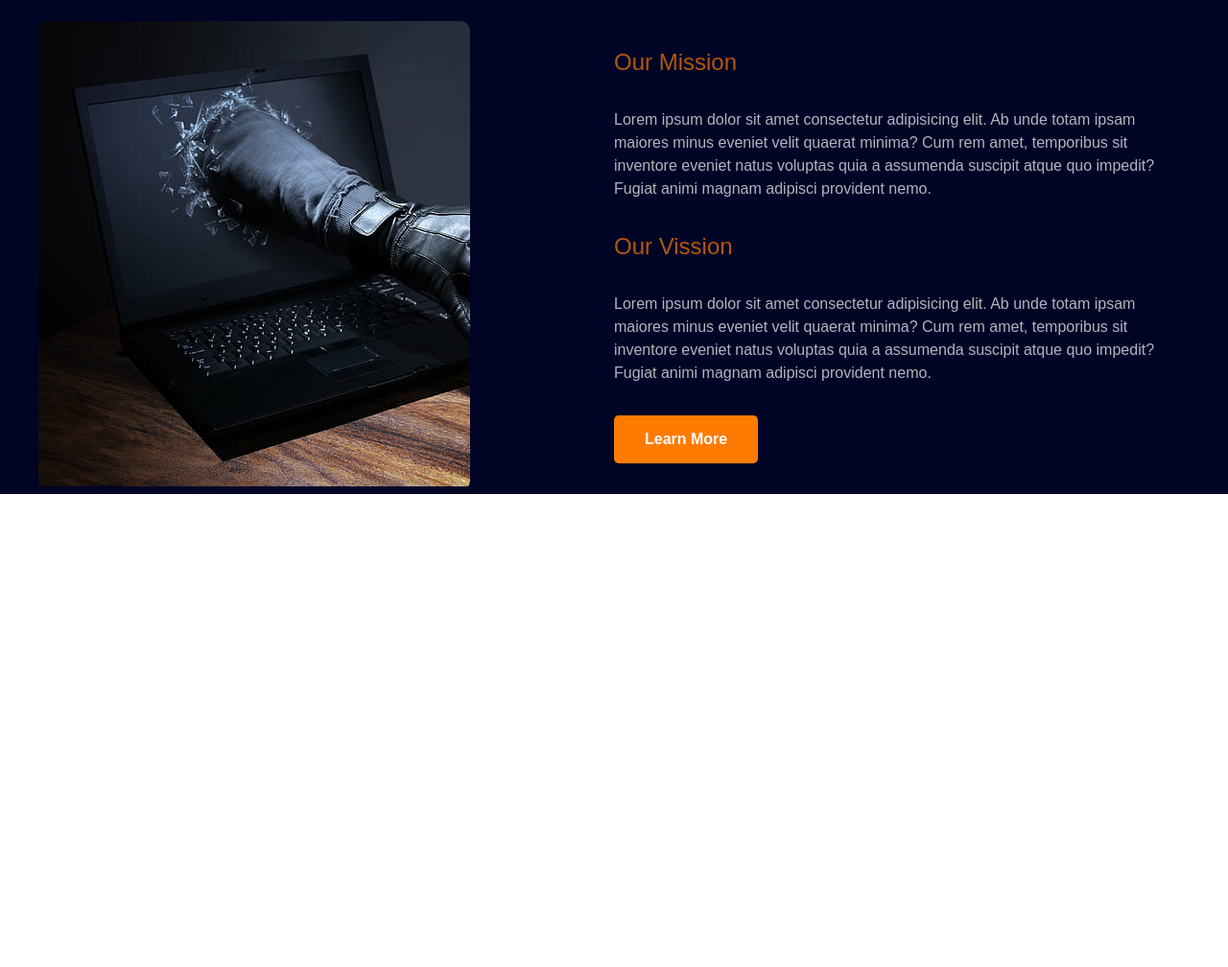
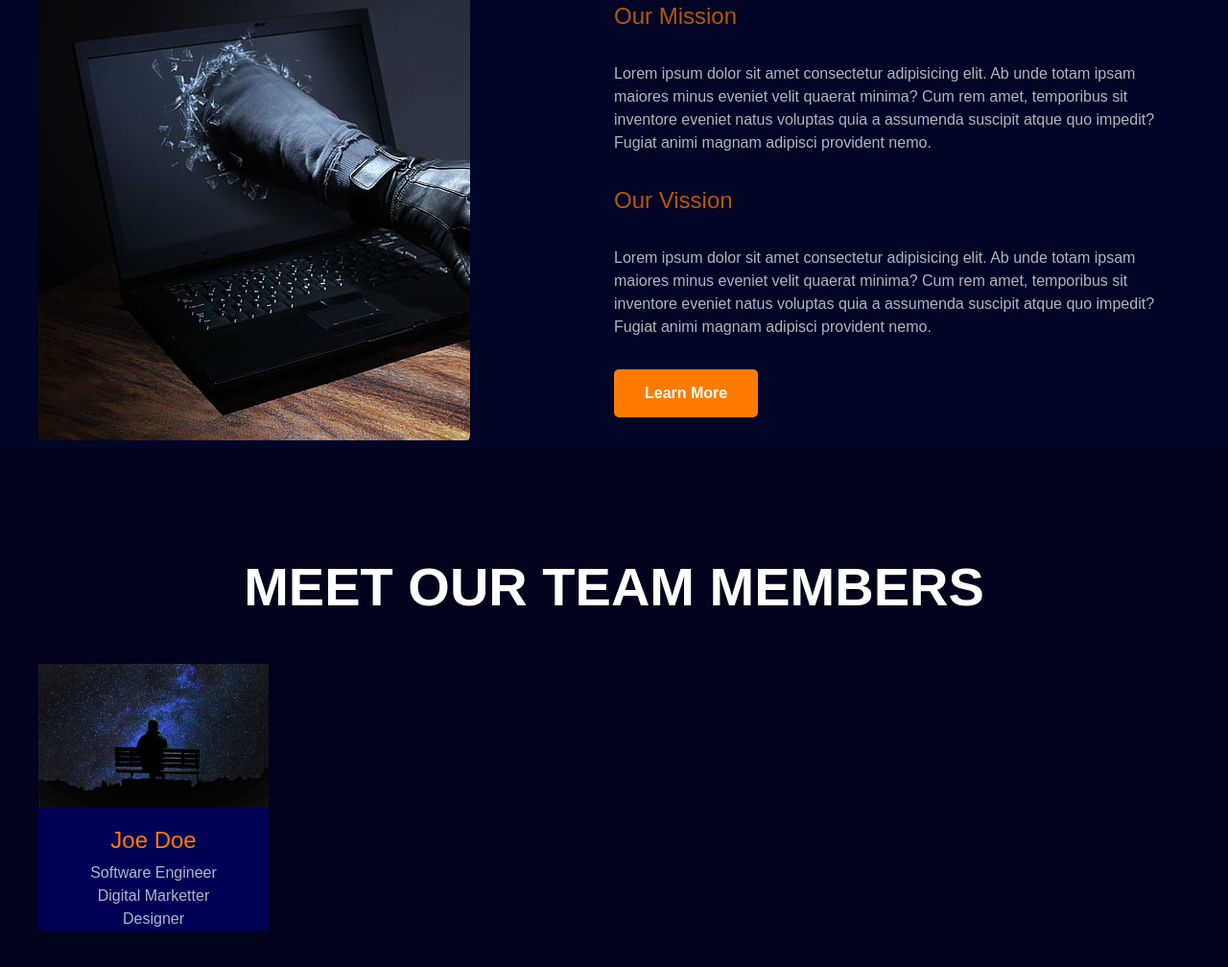
Before and after one commit to Josewin01/BTI-Team, a plain HTML site: page index.html in a window 1280 px wide. Shown: the part 1168-2176 px from the top of the page at 96% size. Before the commit the page ends 1683 px from the top, so only its background shows below. Drawn offline with Linux system fonts and the light colour scheme.

Commit message:
Little addition of the team section

```diff
--- a/index.html
+++ b/index.html
@@ -14,7 +14,7 @@
                 <ul>
                     <li><a href="#home">Home</a></li>
                     <li><a href="#about">About</a></li>
-                    <li><a href="">Team</a></li>
+                    <li><a href="#team">Team</a></li>
                     <li><a href="">Contact</a></li>
                 </ul>
             </div>
@@ -44,5 +44,22 @@
             </div>
         </div>
     </section>
+
+
+    <section class="team" id="team">
+        <div class="container">
+            <h1>MEET OUR TEAM MEMBERS</h1>
+            <div class="team-cols">
+                <div class="team-card">
+                    <div class="team-card-img"><img src="man-alone.jpg" alt="" width="100%" height="150px"></div>
+                    <h3><span>Joe Doe</span></h3>
+                    <p>Software Engineer</p>
+                    <p>Digital Marketter</p>
+                    <p>Designer</p>
+
+                </div>
+            </div>
+        </div>
+    </section>
 </body>
 </html>
--- a/styles.css
+++ b/styles.css
@@ -21,7 +21,7 @@ h3{
     font-size: 1.5rem;
     /* color: white; */
     font-weight: 400;
-    padding: 2rem 0 .5rem;
+    padding: 1rem 0 .5rem;
 }
 h2{
     line-height: 2rem;
@@ -99,12 +99,14 @@ nav ul li a{
 /* ---  About Section  --- */
 
 .about{
-    padding-top: 10rem;
+    text-align: center;
+    padding-top: 7rem;
     background-color: rgb(0, 4, 37);
     /* height: 100vh; */
 }
 
 .about-text{
+    text-align: left;
     width: 50%;
 }
 
@@ -113,3 +115,29 @@ nav ul li a{
     /* border: 3px solid red; */
     border-radius: 10px;
 }
+
+
+
+/* --- Team Section --- */
+
+.team{
+    text-align: center;
+    background-color: rgb(0, 3, 27);
+    padding-top: 7rem;
+    height: 100vh;
+}
+
+.team-cols{
+    margin-top: 3rem;
+}
+
+.team-card{
+    background-color: rgb(0, 1, 85);
+    width: 20%;
+}
+
+.team-card-img{
+    width: 100%;
+    /* border: 2px solid red; */
+    /* height: 100px; */
+}
```
